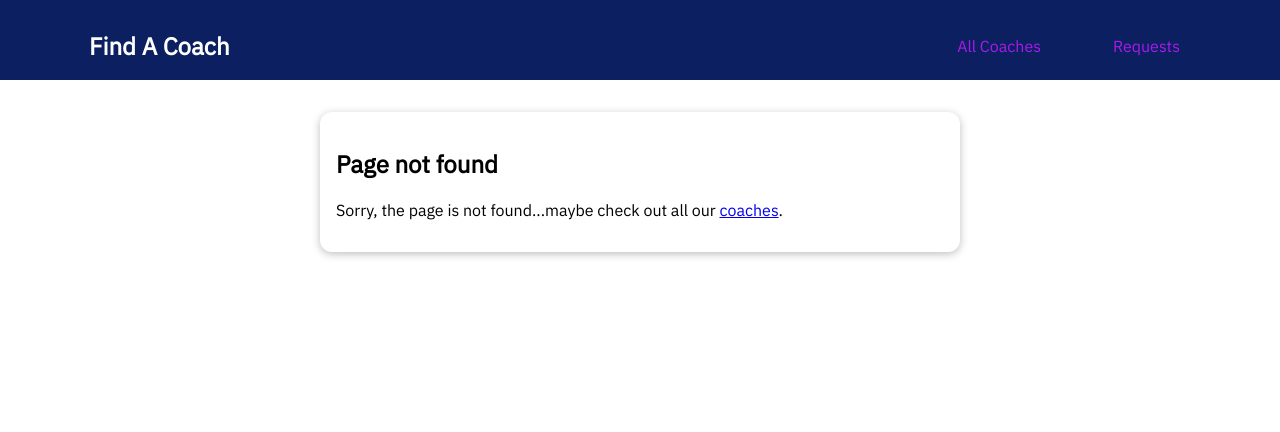
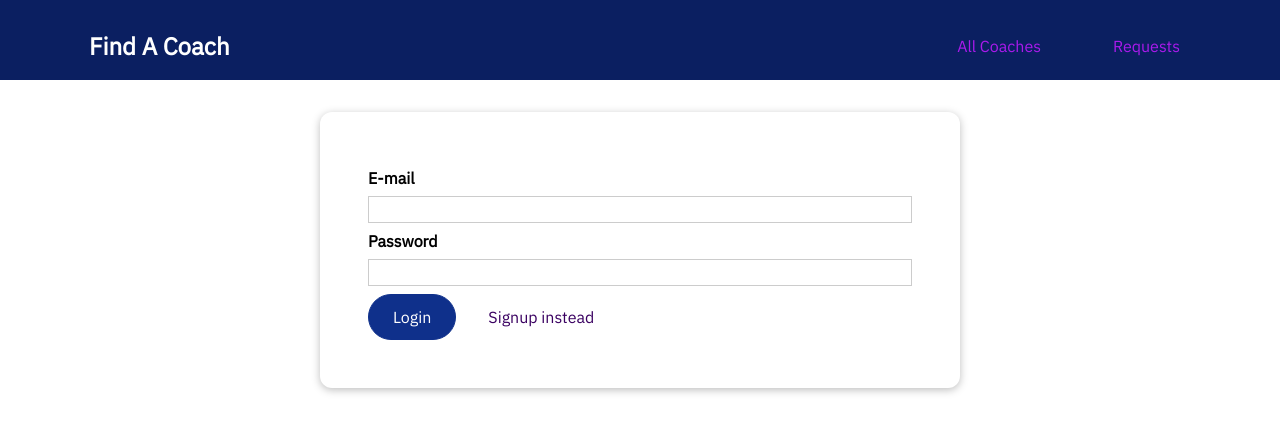
Before and after one commit to Lime5005/VueJS, a Vue app in the folder find-a-coach-project/: page /auth in a window 1280 px wide. Before the commit this address had no page. Shown: the top 432 px of the page. Built offline with nearby package versions, Linux system fonts and the light colour scheme.

Commit message:
login/signup page

```diff
--- /dev/null
+++ b/find-a-coach-project/src/pages/auth/userAuth.vue
@@ -0,0 +1,95 @@
+<template>
+  <base-card>
+    <form @submit.prevent="submitForm">
+      <div class="form-control">
+        <label for="email">E-mail</label>
+        <input type="email" id="email" v-model.trim="email">
+      </div>
+      <div class="form-control">
+        <label for="password">Password</label>
+        <input type="password" id="password" v-model.trim="password">
+      </div>
+      <p v-if="!formIsValid">Please enter a valid email and password (at least 6 characters).</p>
+      <base-button>{{ loginBtnCaption }}</base-button>
+      <base-button type="button" mode="flat" @click="swithAuthMode">{{ switchBtnCaption }}</base-button>
+    </form>
+  </base-card>
+</template>
+
+<script>
+export default {
+  data() {
+    return {
+      email: '',
+      password: '',
+      formIsValid: true,
+      mode: 'login'
+    }
+  },
+  computed: {
+    loginBtnCaption() {
+      if(this.mode === 'login') {
+        return 'Login'
+      } else {
+        return 'Signup'
+      }
+    },
+    switchBtnCaption() {
+      if(this.mode === 'login') {
+        return 'Signup instead'
+      } else {
+        return 'Login'
+      }
+    }
+  },
+  methods: {
+    submitForm() {
+      if(this.email === '' || !this.email.includes('@') || this.password.length < 6) {
+        this.formIsValid = false
+        return
+      }
+      //send http request
+    },
+    swithAuthMode() {
+      if(this.mode === 'login'){
+        this.mode = 'signup'
+      } else {
+        this.mode = 'login'
+      }
+    }
+  }
+}
+</script>
+
+<style scope>
+form {
+  margin: 1rem;
+  padding: 1rem;
+}
+
+.form-control {
+  margin: 0.5rem 0;
+}
+
+label {
+  font-weight: bold;
+  margin-bottom: 0.5rem;
+  display: block;
+}
+
+input,
+textarea {
+  display: block;
+  width: 100%;
+  font: inherit;
+  border: 1px solid #ccc;
+  padding: 0.15rem;
+}
+
+input:focus,
+textarea:focus {
+  border-color: #3d008d;
+  background-color: #faf6ff;
+  outline: none;
+}
+</style>
--- a/find-a-coach-project/src/router.js
+++ b/find-a-coach-project/src/router.js
@@ -8,6 +8,8 @@ import contact from './pages/requests/contact.vue';
 import reqReceived from './pages/requests/reqReceived.vue';
 
 import NotFound from './pages/NotFound.vue';
+
+import userAuth from './pages/auth/userAuth.vue';
 
 const router = createRouter({
     history: createWebHistory(),
@@ -24,6 +26,7 @@ const router = createRouter({
         },
         { path: '/register', component: registration },
         { path: '/requests', component: reqReceived },
+        { path: '/auth', component: userAuth },
         { path: '/:notFound(.*)', component: NotFound },
 
     ]
```
